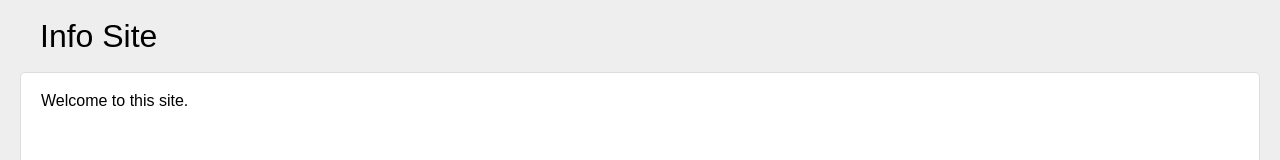
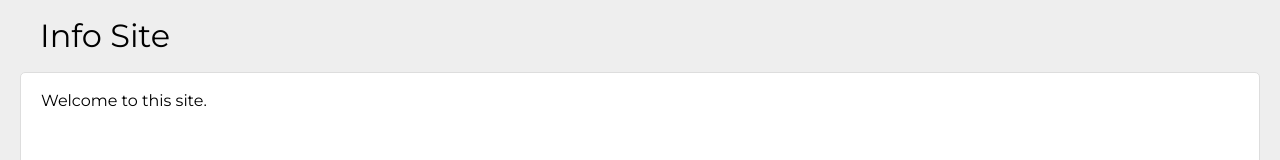
Before and after one commit to Entwickler-Club/dpodreact, a React (Create React App) app: page / in a window 1280 px wide. Shown: the top 160 px of the page. Built offline with nearby package versions, Linux system fonts and the light colour scheme.

Commit message:
define some  global scss variables and setting up site and home and import new google fonts

```diff
--- a/src/custom/styles/pageHome.scss
+++ b/src/custom/styles/pageHome.scss
@@ -1,3 +1,4 @@
+@use '../../system/styles/partials/variables' as home;
 .page_home {
-	color: #000;
+	color: home.$thirdColor;
 }
--- /dev/null
+++ b/src/system/styles/partials/_variables.scss
@@ -0,0 +1,21 @@
+@import url('https://fonts.googleapis.com/css2?family=Bitter:wght@200;400;700&family=Montserrat:wght@200;400;700&display=swap');
+
+// Colors
+$firstColor: #eeeeee;
+$secondColor: #ffffff;
+$thirdColor: #000000;
+
+// Font
+$primaryFontFamily: 'Montserrat', Verdana, Helvetica, sans-serif;
+$secondaryFontFamily: 'Bitter', serif;
+$basicFontSize: 16px;
+$basicLineHeight: 1.5;
+$basicFontColor: $thirdColor;
+$basicBoldFontWeight: 700;
+$basicThinFontWeight: 200;
+
+// Sizes
+$basicLayoutWidth: 100%;
+$basicLayoutHeight: 80vh;
+$margin: 1.25rem;
+$padding: 1.25rem;
--- a/src/system/styles/site.scss
+++ b/src/system/styles/site.scss
@@ -1,19 +1,25 @@
+@use 'partials/variables' as basic;
+
+html {
+	font-size: basic.$basicFontSize;
+}
+
 body {
-	background-color: #eee;
-	padding: 20px;
-	font-family: Arial, Helvetica, sans-serif;
+	background-color: basic.$firstColor;
+	padding: basic.$padding;
+	font-family: basic.$primaryFontFamily;
 
 	h1.siteTitle {
 		font-size: 2em;
-		margin-left: 20px;
+		margin-left: basic.$margin;
 	}
 
 	.app_container {
-		background-color: #fff;
-		margin: 20px 0 0 0;
-		padding: 20px;
+		background-color: basic.$secondColor;
+		margin: basic.$margin 0 0 0;
+		padding: basic.$padding;
 		border: 1px solid #ddd;
 		border-radius: 5px;
-		min-height: 80vh;
+		min-height: basic.$basicLayoutHeight;
 	}
 }
```
